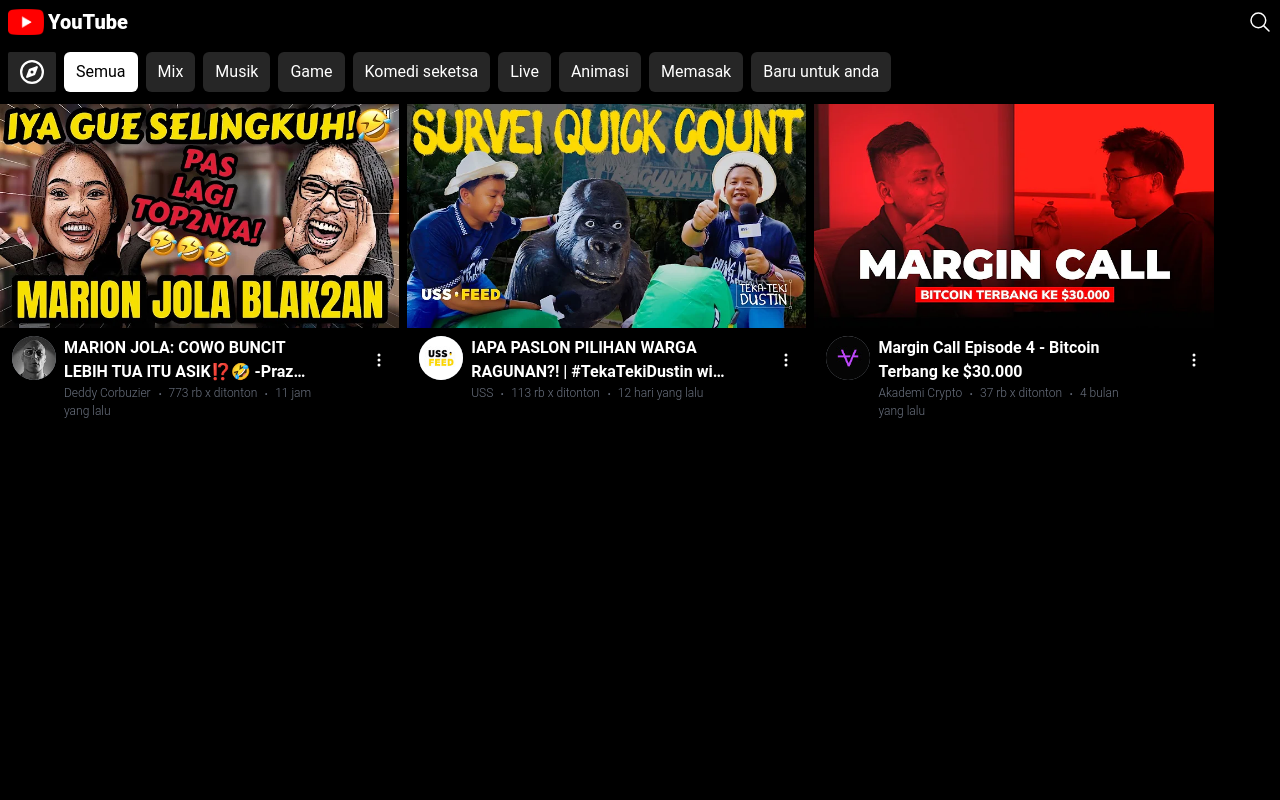
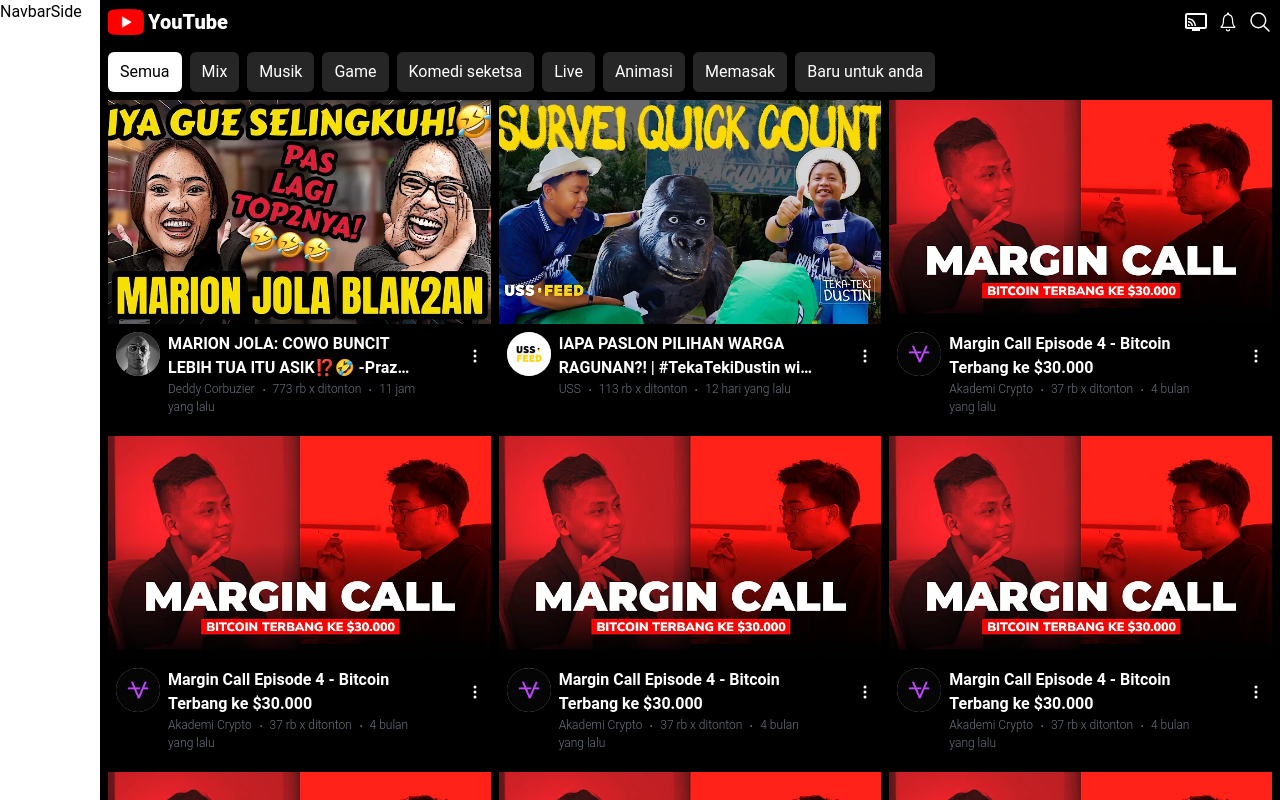
Before and after one commit to AmarPalevi02/slicing-youtube, a React (Create React App) app: page / in a window 1280 px wide. Built offline with nearby package versions, Linux system fonts and the light colour scheme; the HTML template or start-up script is replaced by a standard one.

Commit message:
update: layoutApp

```diff
--- a/src/components/orgabisems/Card/Card.jsx
+++ b/src/components/orgabisems/Card/Card.jsx
@@ -8,7 +8,7 @@
       <>
          {cards.map((item, i) => {
             return (
-               <div key={i} className={`mb-2  pb-1 ${style}`}>
+               <div key={i} className={`mb-2  pb-1 ${style} relative`}>
                   <div className="w-full h-[14rem] bg-gray-400">
                      <img
                         src={item.thumbnail}
@@ -16,7 +16,7 @@
                         className='w-full h-full object-cover object-center '
                      />
                   </div>
-                  <div className="flex mt-2 px-3 gap-2">
+                  <div className="flex mt-2 px-2 gap-2">
                      <div className="">
                         <div className="w-11 h-11 rounded-full bg-gray-400">
                            <img src={item.profile}
--- a/src/components/orgabisems/navbar/Navbar.jsx
+++ b/src/components/orgabisems/navbar/Navbar.jsx
@@ -4,15 +4,15 @@
 import { navLink } from '../../../constants/navbarLink';
 import { useNavigate, useLocation } from 'react-router-dom';
 
-const Navbar = ({onTogle}) => {
+const Navbar = ({ onTogle }) => {
    const navigate = useNavigate()
    const path = useLocation()
    const pathName = path.pathname
 
    return (
-      <div className="mt-4 flex gap-2 overflow-x-auto flex-row text-nowrap items-center scrollbar-hide">
+      <div className={`mt-4 flex gap-2 overflow-x-auto flex-row text-nowrap items-center scrollbar-hide `}>
          <button
-            className="bg-neutral-800 py-2 px-3 rounded-sm"
+            className="bg-neutral-800 py-2 px-3 rounded-sm lg:hidden"
             onClick={onTogle}
          >
             <FaRegCompass
--- /dev/null
+++ b/src/components/orgabisems/navbar/NavbarSide.jsx
@@ -0,0 +1,9 @@
+import React from 'react'
+
+const NavbarSide = () => {
+   return (
+      <div className='bg-white w-[100px] h-full sticky top-0 hidden md:block '>NavbarSide</div>
+   )
+}
+
+export default NavbarSide
--- a/src/components/orgabisems/searchbar/SearchBar.jsx
+++ b/src/components/orgabisems/searchbar/SearchBar.jsx
@@ -1,14 +1,24 @@
 import React from 'react'
 import { IoSearchOutline } from "react-icons/io5";
+import { IoIosNotificationsOutline } from "react-icons/io";
+import { MdConnectedTv } from "react-icons/md";
 import Logo from '../../atoms/logo/Logo';
+import Navbar from '../navbar/Navbar';
 
-const SearchBar = () => {
+const SearchBar = ({onTogle, handleIsTogel}) => {
    return (
-      <div className='flex justify-between items-center pt-2'>
-         <Logo />
-         <button>
-            <IoSearchOutline className='text-white text-2xl font-semibold' />
-         </button>
+      <div className="mb-2">
+         <div className='flex justify-between items-center pt-2'>
+            <Logo />
+            <div className="flex gap-2 items-center">
+               <MdConnectedTv className='text-white text-2xl font-semibold' />
+               <IoIosNotificationsOutline className='text-white text-2xl font-semibold' />
+               <button>
+                  <IoSearchOutline className='text-white text-2xl font-semibold' />
+               </button>
+            </div>
+         </div>
+         <Navbar handleIsTogel={handleIsTogel} onTogle={onTogle} />
       </div>
    )
 }
--- a/src/constants/cards.js
+++ b/src/constants/cards.js
@@ -32,4 +32,84 @@
       view: 37,
       hour: '4 bulan yang lalu'
    },
+   {
+      profile: ac,
+      thumbnail: acTh,
+      title: "Margin Call Episode 4 - Bitcoin Terbang ke $30.000",
+      owner: "Akademi Crypto",
+      view: 37,
+      hour: '4 bulan yang lalu'
+   },
+   {
+      profile: ac,
+      thumbnail: acTh,
+      title: "Margin Call Episode 4 - Bitcoin Terbang ke $30.000",
+      owner: "Akademi Crypto",
+      view: 37,
+      hour: '4 bulan yang lalu'
+   },
+   {
+      profile: ac,
+      thumbnail: acTh,
+      title: "Margin Call Episode 4 - Bitcoin Terbang ke $30.000",
+      owner: "Akademi Crypto",
+      view: 37,
+      hour: '4 bulan yang lalu'
+   },
+   {
+      profile: ac,
+      thumbnail: acTh,
+      title: "Margin Call Episode 4 - Bitcoin Terbang ke $30.000",
+      owner: "Akademi Crypto",
+      view: 37,
+      hour: '4 bulan yang lalu'
+   },
+   {
+      profile: ac,
+      thumbnail: acTh,
+      title: "Margin Call Episode 4 - Bitcoin Terbang ke $30.000",
+      owner: "Akademi Crypto",
+      view: 37,
+      hour: '4 bulan yang lalu'
+   },
+   {
+      profile: ac,
+      thumbnail: acTh,
+      title: "Margin Call Episode 4 - Bitcoin Terbang ke $30.000",
+      owner: "Akademi Crypto",
+      view: 37,
+      hour: '4 bulan yang lalu'
+   },
+   {
+      profile: ac,
+      thumbnail: acTh,
+      title: "Margin Call Episode 4 - Bitcoin Terbang ke $30.000",
+      owner: "Akademi Crypto",
+      view: 37,
+      hour: '4 bulan yang lalu'
+   },
+   {
+      profile: ac,
+      thumbnail: acTh,
+      title: "Margin Call Episode 4 - Bitcoin Terbang ke $30.000",
+      owner: "Akademi Crypto",
+      view: 37,
+      hour: '4 bulan yang lalu'
+   },
+   {
+      profile: ac,
+      thumbnail: acTh,
+      title: "Margin Call Episode 4 - Bitcoin Terbang ke $30.000",
+      owner: "Akademi Crypto",
+      view: 37,
+      hour: '4 bulan yang lalu'
+   },
+   {
+      profile: ac,
+      thumbnail: acTh,
+      title: "Margin Call Episode 4 - Bitcoin Terbang ke $30.000",
+      owner: "Akademi Crypto",
+      view: 37,
+      hour: '4 bulan yang lalu'
+   },
 ]
--- a/src/page/Beranda.jsx
+++ b/src/page/Beranda.jsx
@@ -3,7 +3,7 @@
 
 const Beranda = ({isTogle, closeSideBar}) => {
    return (
-      <div className='sm:flex flex-wrap gap-2' onClick={closeSideBar}>
+      <div className='grid md:grid-cols-3 sm:grid-cols-3 gap-2 xs:gap-3 xs:px-2' onClick={closeSideBar}>
          <Card style={`${isTogle ? ' opacity-10' : 'bg-black'}`}/>
          <SideBar isOpen={isTogle} />
       </div>
--- a/src/page/LayoutApp.jsx
+++ b/src/page/LayoutApp.jsx
@@ -1,7 +1,7 @@
 import React, { useState } from 'react'
 import SearchBar from '../components/orgabisems/searchbar/SearchBar'
-import Navbar from '../components/orgabisems/navbar/Navbar'
 import Beranda from './Beranda'
+import NavbarSide from '../components/orgabisems/navbar/NavbarSide'
 
 const LayoutApp = () => {
    const [isTogle, setIsTogle] = useState(false)
@@ -17,13 +17,12 @@
    }
 
    return (
-      <div
-         className={`w-[100%] h-[100vh] overflow-auto bg-black`}>
-         <div className={`w-full px-2 mb-3 ${isTogle ? 'bg-black opacity-20' : 'bg-black'}`}>
-            <SearchBar />
-            <Navbar onTogle={handleIsTogel} />
+      <div className={`flex w-[100%] justify-between h-[100vh] overflow-auto bg-black`}>
+         <NavbarSide />
+         <div className={` w-full md:w-[calc(100%-100px)] px-2 mb-3 relative`}>
+            <SearchBar onTogle={handleIsTogel} isTogle={isTogle} />
+            <Beranda isTogle={isTogle} closeSideBar={handleCloseTogle} />
          </div>
-         <Beranda isTogle={isTogle} closeSideBar={handleCloseTogle} />
       </div>
    )
 }
```
